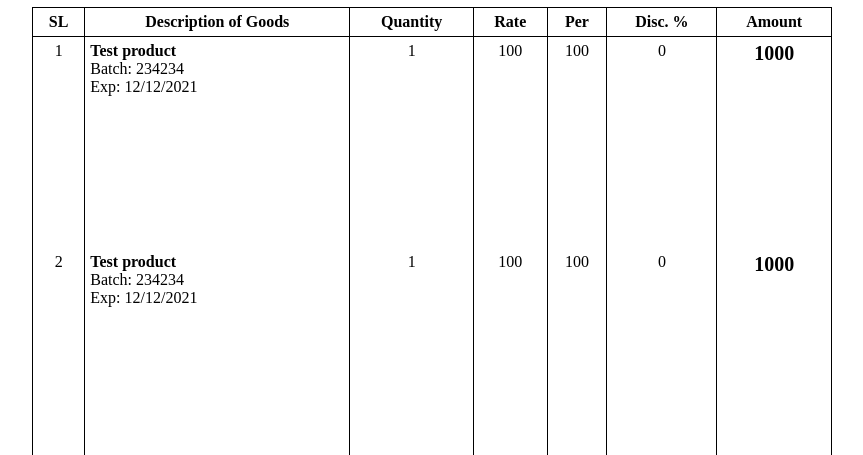
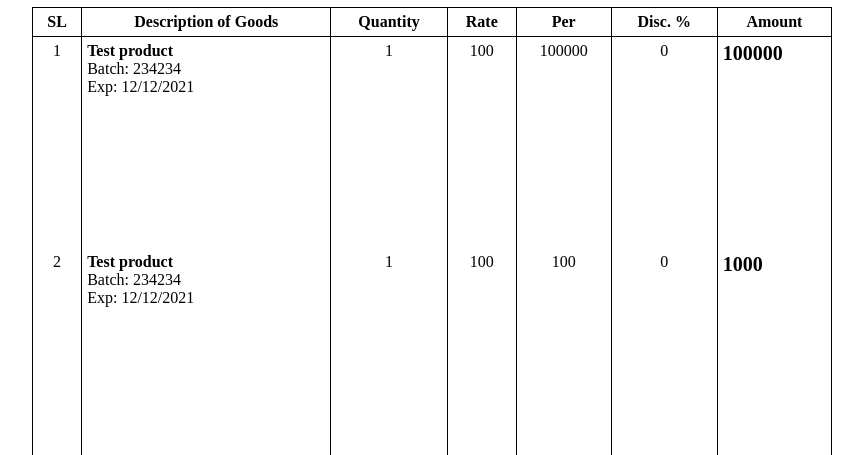
Before and after one commit to mahmudulnayeem/invoice-html, a plain HTML site: page index.html in a window 1280 px wide. Shown: the part 301-756 px from the top of the page, without its empty margins (208-1071 px from the left). Drawn offline with Linux system fonts and the light colour scheme.

Commit message:
fix some issue

```diff
--- a/index.html
+++ b/index.html
@@ -71,10 +71,10 @@
               </td>
               <td>1</td>
               <td>100</td>
-              <td>100</td>
+              <td>100000</td>
               <td>0</td>
               <td>
-                <span style="font-weight: bold; font-size: 20px">1000</span>
+                <span style="font-weight: bold; font-size: 20px">100000</span>
               </td>
             </tr>
             <tr>
--- a/style.css
+++ b/style.css
@@ -43,6 +43,7 @@
   font-weight: bold;
   text-align: center;
 }
+
 .table td {
   padding: 5px;
   text-align: center;
@@ -50,8 +51,12 @@
   vertical-align: top;
 }
 
-table tr td:nth-child(2) {
+table tr td:nth-child(2),
+table tr td:last-child {
   text-align: left;
+}
+table tr td:nth-child(6) {
+  min-width: 55px;
 }
 
 table,
```
